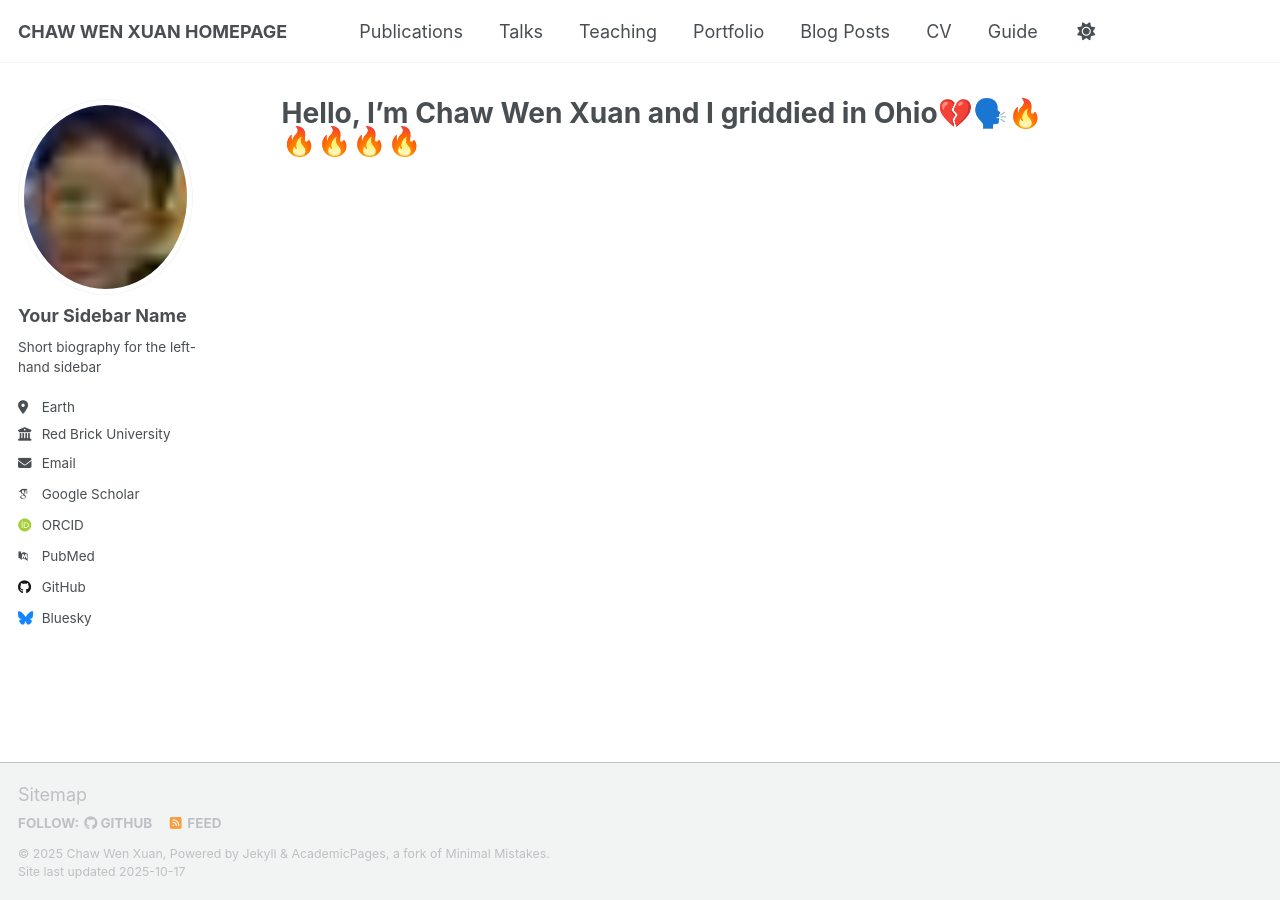
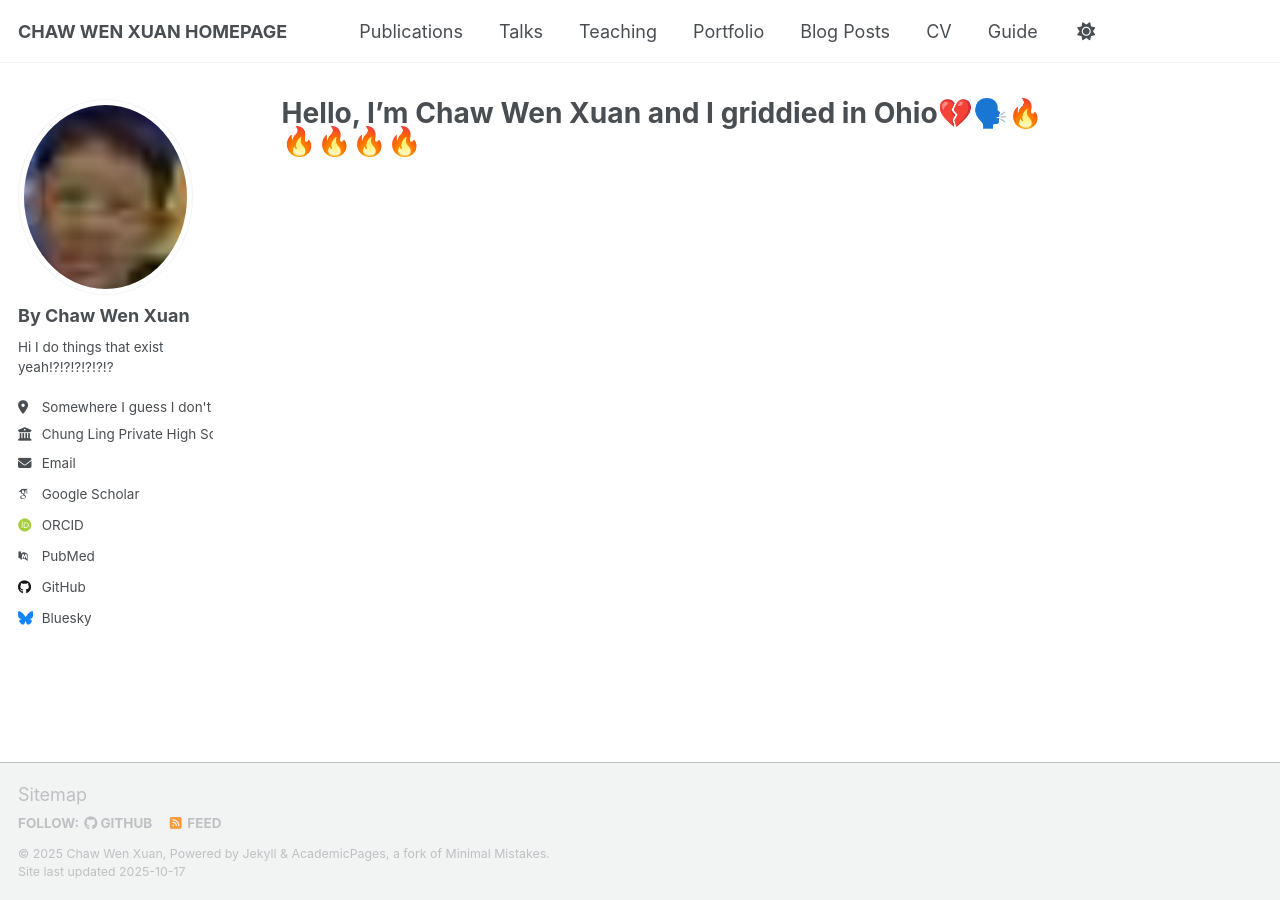
Before and after one commit to Vince4242/Vince4242.github.io, a Jekyll site: the page built from _pages/about.md, in a window 1280 px wide. Built offline with Jekyll 4.4.1, drawn with Linux system fonts in a browser that asks for light colours; some web fonts are replaced; a script that is not in the unit is left out.

Commit message:
update config_yml

```diff
--- a/_config.yml
+++ b/_config.yml
@@ -24,13 +24,13 @@ repository               : "academicpages/academicpages.github.io"
 author:
   # Biographic information
   avatar           : "image.png"
-  name             : "Your Sidebar Name"
-  pronouns         : # example: "she/her"
-  bio              : "Short biography for the left-hand sidebar"
-  location         : "Earth"
-  employer         : "Red Brick University"
+  name             : "By Chaw Wen Xuan"
+  pronouns         : # example: "6/7"
+  bio              : "Hi I do things that exist yeah!?!?!?!?!?!?"
+  location         : "Somewhere I guess I don't know man im blind"
+  employer         : "Chung Ling Private High School"
   uri              : # URL
-  email            : "none@example.org"
+  email            : "s25314@clphs.edu.my"
 
   # Academic websites
   academia         : # URL
```
